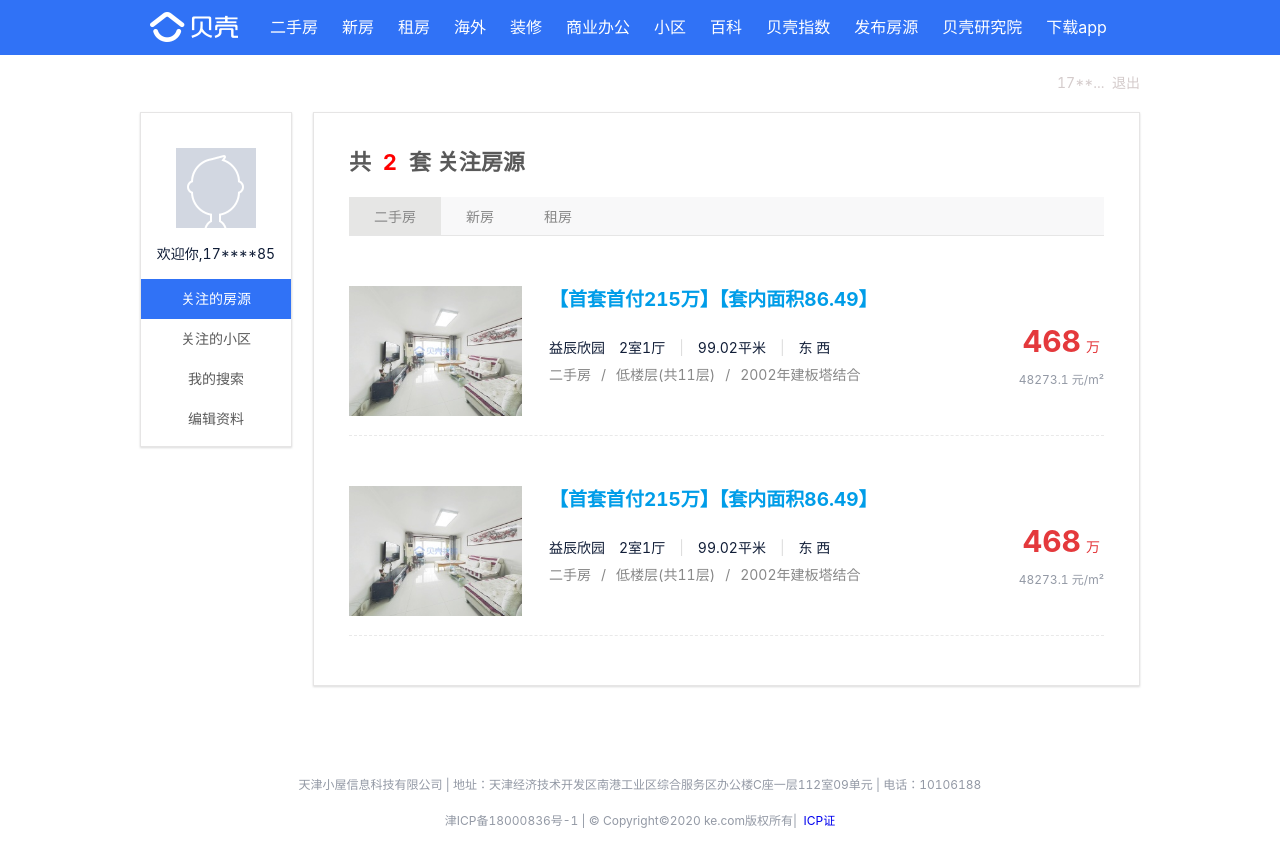
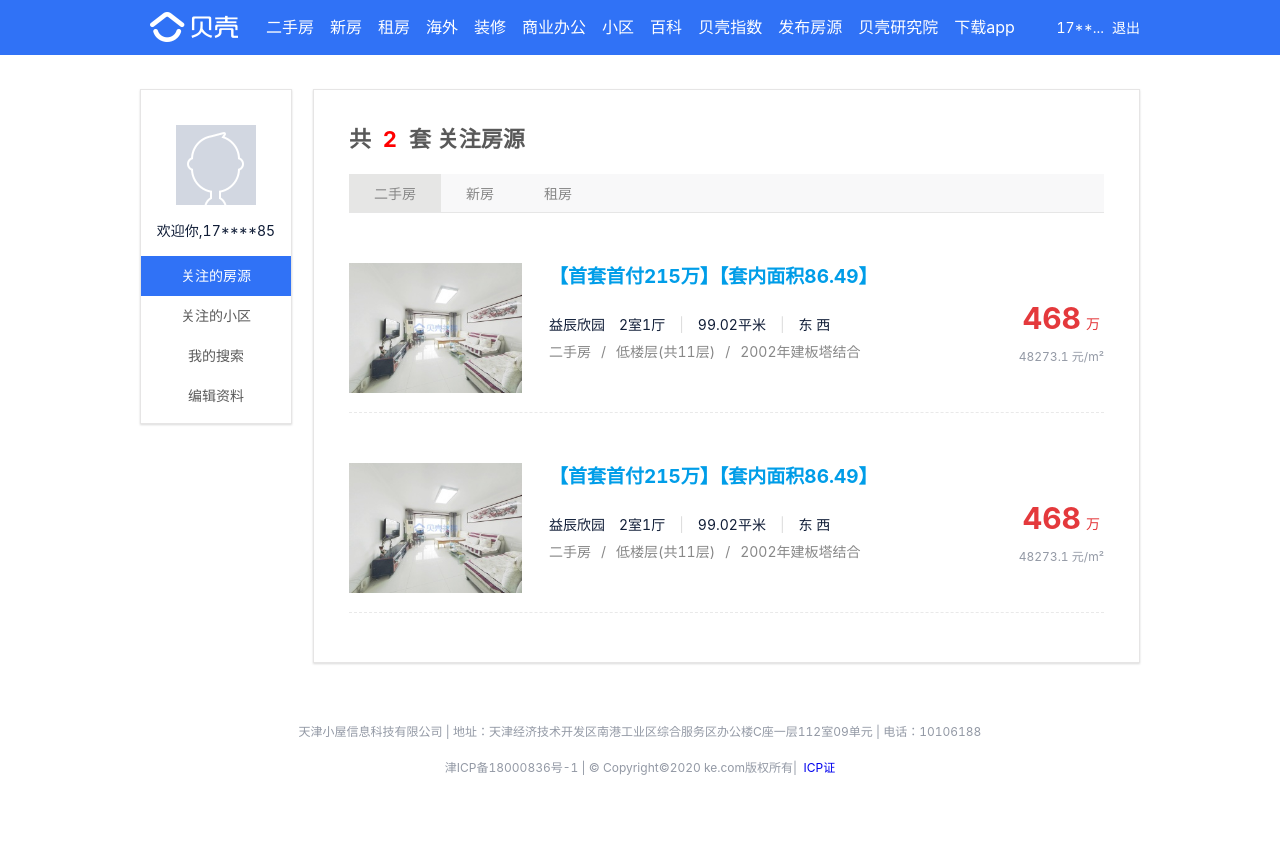
Before and after one commit to 100k-ke/100k-react-project, a React (Create React App) app: page /profile in a window 1280 px wide. Shown: the top 866 px of the page. After the commit the page ends 803 px from the top, so only its background shows below. Built offline with nearby package versions, Linux system fonts and the light colour scheme.

Commit message:
update-profile

```diff
--- a/src/pages/Profile/Profile.jsx
+++ b/src/pages/Profile/Profile.jsx
@@ -13,6 +13,7 @@ export default class Profile extends Component{
     })
   }
   render(){
+    const headerArrs = ['二手房','新房','租房','海外','装修','商业办公','小区','百科','贝壳指数','发布房源','贝壳研究院']
     const {roomCount} = this.state
     return (
       <div className="profileContainer">
@@ -23,55 +24,30 @@ export default class Profile extends Component{
             <div className="header-logo"></div>
             {/* 头部导航 */}
             <ul className="header-nav">
-              <li>
-                <a href="#">二手房</a>
-              </li>
-              <li>
-                <a href="#">新房</a>
-              </li>
-              <li>
-                <a href="#">租房</a>
-              </li>
-              <li>
-                <a href="#">海外</a>
-              </li>
-              <li>
-                <a href="#">装修</a>
-              </li>
-              <li>
-                <a href="#">商业办公</a>
-              </li>
-              <li>
-                <a href="#">小区</a>
-              </li>
-              <li>
-                <a href="#">百科</a>
-              </li>
-              <li>
-                <a href="#">贝壳指数</a>
-              </li>
-              <li>
-                <a href="#">发布房源</a>
-              </li>
-              <li>
-                <a href="#">贝壳研究院</a>
-              </li>
-              <li>
+              {
+                headerArrs.map((header,index)=>{
+                  return (
+                    <li key={index}>
+                      <a href="#">{header}</a>
+                    </li>
+                  )
+                })
+              }
+              <li className="downApp">
                 <a href="#">下载app</a>
+                {/* 下载APP */}
+                {/* <div className="download" style={{display:'none'}}> */}
+                <div className="download">
+                  <i></i>
+                  <div className="downImg"></div>
+                </div>
               </li>
             </ul>
-            {/* 下载APP */}
-            <div className="download" style={{display:'none'}}>
-              <i></i>
-              <div className="downImg"></div>
+            <div className="logout" >
+              <span>17**...</span>
+              <a className="logout-a" href="#">退出</a>
             </div>
-          </div>
-        </div>
-        {/* 退出登录 */}
-        <div className="logoutContainer w">
-          <div className="logout">
-            <span className="logout-span">17**...</span>
-            <a className="logout-a" href="#">退出</a>
+
           </div>
         </div>
         {/* 主体 */}
--- a/src/pages/Profile/css/profile.less
+++ b/src/pages/Profile/css/profile.less
@@ -1,3 +1,4 @@
+
 .profileContainer{
   width: 100%;
   height: 100%;
@@ -26,22 +27,32 @@
             height: 100%;
             line-height: 55px;
             display: block;
-            margin: 0 12px;
+            margin: 0 8px;
             font-size: 16px;
             color: #ffffff;
           }
         }
+        .downApp{
+          position: relative;
+          &:hover .download{
+            transform: scale(1);
+            transition: all 0.3s;
           }
           .download{
+            transform: scale(0);
+            transform-origin: top center;
+            transition: all 0.3s;
             width: 124px;
             position: absolute;
             top: 55px;
-        right: 0px;
+            left: 50%;
+            margin-left: -62px;
             z-index: 9;
             background: #f9f9f9;
             border-radius: 2px;
             padding: 10px 0;
             box-shadow: 0 1px 3px rgba(0,0,0,0.2);
+            animation: download 1s;
             i{
               border-left: 10px solid transparent;
               border-right: 10px solid transparent;
@@ -63,27 +74,26 @@
           }
         }
       }
-  // 退出
-  .logoutContainer{
-    position: relative;
       .logout{
-      width: 83px;
-      height: 56px;
-      line-height: 56px;
-      position: absolute;
-      right: 0;
-      display: flex;
-      justify-content: space-between;
-      .logout-span,.logout-a{
+        float: right;
+        span{
           font-size: 14px;
-        color: #d4cbcb;
+          color: #ffffff;
+          line-height: 55px;
+          margin-right: 8px;
         }
+        .logout-a{
+          font-size: 14px;
+          color: #ffffff;
+        }
+      }
+
     }
   }
   // 主体
   .detailContainer{
     // height: 443px;
-    margin-top: 57px;
+    margin-top: 34px;
     display: flex;
     justify-content: space-between;
     .main-left{
@@ -276,7 +286,8 @@
   // 底部
   .footerContainer{
     height: 140px;
-    margin-top: 90px;
+    padding-top: 60px;
+    box-sizing: border-box;
     font-size: 12px;
     color: #9399a5;
     text-align: center;
```
Lines whose indentation alone changed are shown as unchanged.
